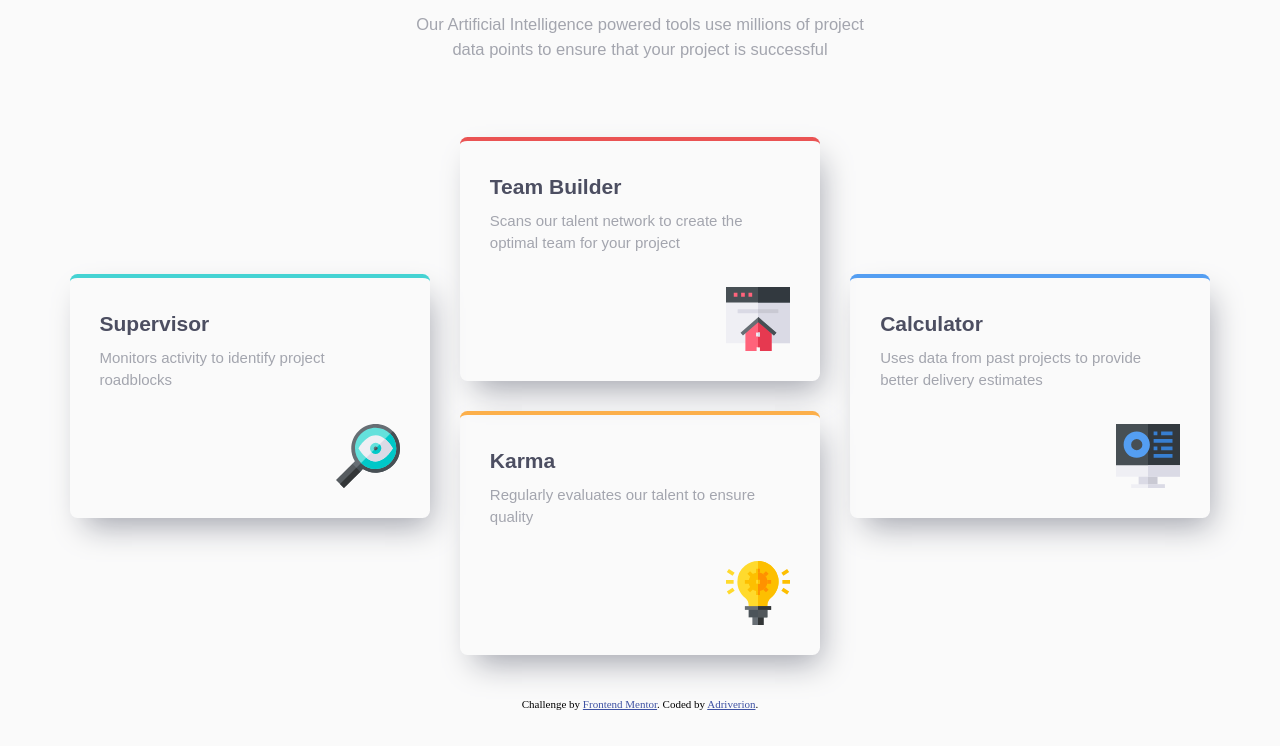
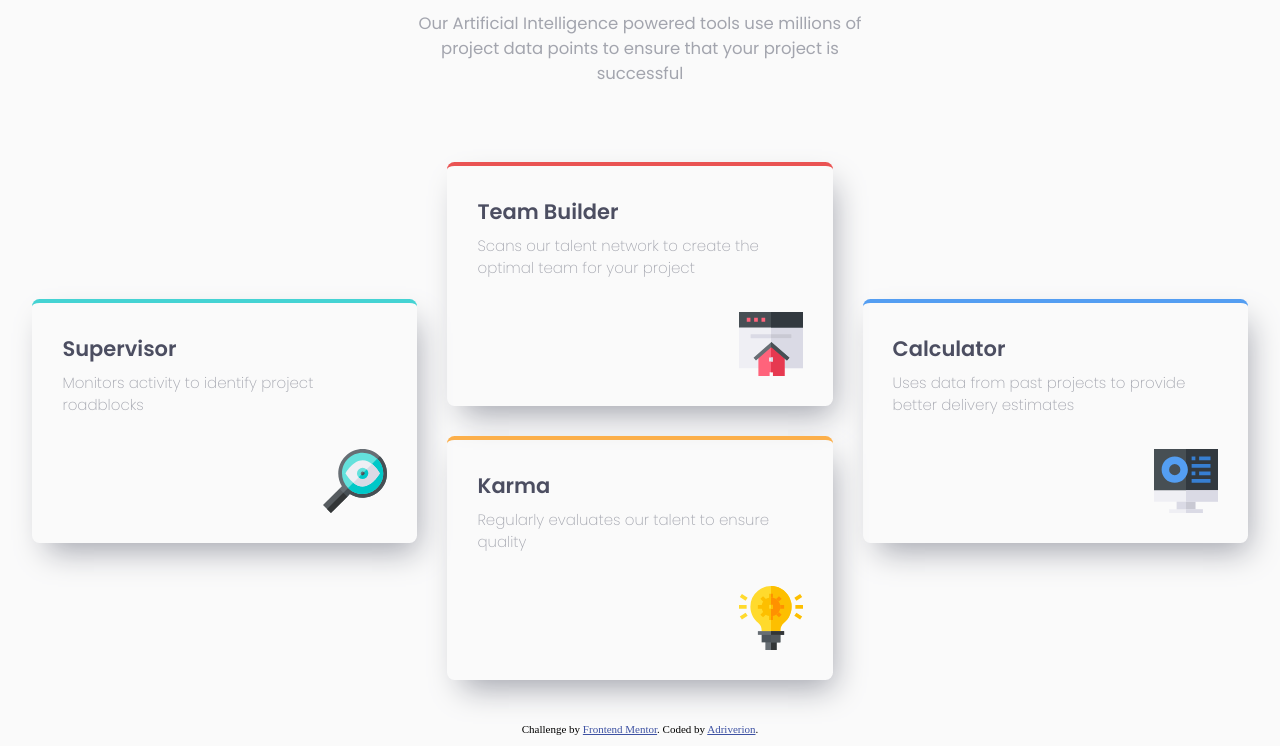
Before and after one commit to Adriverion/four-card-feature-section, a plain HTML site: page index.html in a window 1280 px wide. Shown: the part 147-893 px from the top of the page. Before the commit the page ends 868 px from the top, so only its background shows below. Drawn offline with nearby package versions, Linux system fonts and the light colour scheme.

Commit message:
typography loading

```diff
--- a/css/style.css
+++ b/css/style.css
@@ -1,3 +1,5 @@
+@import url('https://fonts.googleapis.com/css2?family=Poppins:ital,wght@0,200;0,300;0,400;0,500;0,600;0,700;0,800;0,900;1,100;1,200;1,300;1,400;1,500;1,600;1,700;1,800;1,900&display=swap');
+
 :root {
     --red: #ea5353;
     --cyan: #45d3d3;
@@ -17,7 +19,7 @@
     --shadow: .5rem 1rem 2rem -.5rem var(--grayish-blue);
     --min-box-size: 18rem;
     --max-box-size: 23.33rem;
-    --max-title-size: 60ch;
+    --max-title-size: 61ch;
     --max-paragraph-size: 36ch;
     --spacing-x: .5rem;
     --spacing-s: clamp(1.6rem,1rem + 2.5vw, 2rem);
@@ -27,7 +29,6 @@
 
 html {
     font-size: var(--font-base);
-
     background-color: var(--very-light-gray);
 }
 
```
